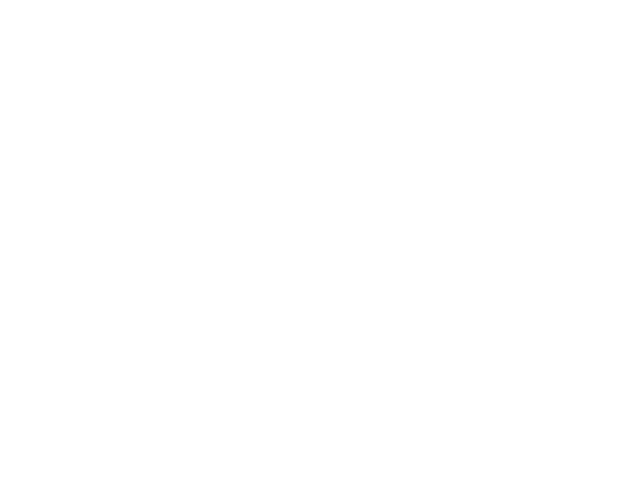
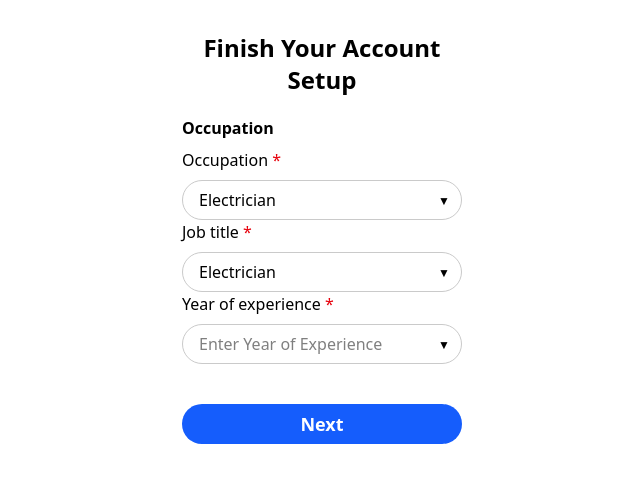
Before and after one commit to Hnn3y/iService, a React (Vite) app in the folder Frontend/: page /auth/finishaccountsetup in a window 1280 px wide. Before the commit this address had no page. Shown: the top 482 px of the page, without its empty margins (318-958 px from the left). Built offline with nearby package versions, Linux system fonts and the light colour scheme.

Commit message:
Added Finish-your-account-setup page

```diff
--- a/Frontend/src/App.jsx
+++ b/Frontend/src/App.jsx
@@ -7,6 +7,7 @@ import About from './pages/about/About';
 import Login from './pages/auth/Login';
 import SignUp from './pages/auth/SignUp';
 import ContinueSetup from './pages/auth/popup-signup/Popup';
+import FinishAccountSetup from './pages/auth/finish-acc-setup/FinishAccountSetup';
 import './App.css';
 
 import AOS from 'aos';
@@ -29,6 +30,7 @@ function App() {
         <Route path="signup" element={<SignUp />} />
         <Route path="continue-setup" element={<ContinueSetup />} />
         <Route path="accountsetup" element={<AccountSetup />} />
+        <Route path="finishaccountsetup" element={<FinishAccountSetup />} />
       </Route>
       <Route path="/" element={<MainLayout />}>
         <Route index element={<Home />} />
--- /dev/null
+++ b/Frontend/src/pages/auth/finish-acc-setup/FinishAccountSetup.jsx
@@ -0,0 +1,79 @@
+import { useState } from "react";
+import { Link, useNavigate } from "react-router-dom";
+// import { FontAwesomeIcon } from "@fortawesome/react-fontawesome";
+// import { faUser } from '@fortawesome/free-solid-svg-icons';
+// import { faCamera } from '@fortawesome/free-solid-svg-icons';
+import styles from "./finish-account-setup.module.css";
+
+const FinishAccountSetup = () => {
+  // const [profilePic, setProfilePic] = useState("");
+
+  // const handleProfilePicBtn = (e) => {
+  //     e.preventDefault();
+  //     setProfilePic(e.target.value);
+
+  //     const file = e.target.files[0];
+  //     if (file) {
+  //       const imageUrl = URL.createObjectURL(file);
+  //       setProfilePic(imageUrl);
+  //     }
+  // }
+
+  const navigate = useNavigate();
+  const handleNextBtnClick = () => {
+    navigate("/auth/profilepreview");
+  };
+  return (
+    <form
+      action=""
+      className={`w-full bg-[#fff] text-[#000] max-w-[20rem] px-5 py-8 flex flex-col items-center gap-4 ${styles.finishAccountSetup}`}
+    >
+      <div
+        className={`w-full flex flex-col items-center ${styles.customSelect}`}
+      >
+        <h2 className="text-2xl font-semibold">Finish Your Account Setup </h2>
+        <h4 className="mt-5 mb-2 font-semibold self-start">Occupation</h4>
+        <div className="w-full flex flex-col items-start gap-2">
+          <label htmlFor="">
+            Occupation <span className="text-red-600">*</span>
+          </label>
+          <select name="" id="">
+            <option value="">Electrician</option>
+            <option value="">Bricklayer</option>
+            <option value="">Mechanic</option>
+          </select>
+        </div>
+        <div className="email-box w-full flex flex-col items-start gap-2">
+          <label htmlFor="">
+            Job title <span className="text-red-600">*</span>
+          </label>
+          <select name="" id="">
+            <option value="">Electrician</option>
+            <option value="">Bricklayer</option>
+            <option value="">Mechanic</option>
+          </select>
+        </div>
+
+        <div className="password-box flex flex-col items-start gap-2">
+          <label htmlFor="">
+            Year of experience <span className="text-red-600">*</span>
+          </label>
+          <input
+            type="number"
+            placeholder="Enter Year of Experience"
+            className="w-full h-[2.5rem] px-4 border rounded-3xl"
+          />
+        </div>
+      </div>
+
+      <button
+        className="w-full h-[2.5rem] bg-blue-600 text-[#fff] text-lg font-semibold mt-6 flex justify-center items-center rounded-3xl"
+        onClick={handleNextBtnClick}
+      >
+        Next
+      </button>
+    </form>
+  );
+};
+
+export default FinishAccountSetup;
--- /dev/null
+++ b/Frontend/src/pages/auth/finish-acc-setup/finish-account-setup.module.css
@@ -0,0 +1,38 @@
+.finishAccountSetup {
+
+}
+
+.finishAccountSetup input,
+.finishAccountSetup select {
+    height: 2.5rem;
+    width: 100%;
+    border: 1px solid rgb(202, 202, 202);
+    border-radius: 20px;
+
+}
+.finishAccountSetup select{
+    appearance: none;
+    -webkit-appearance: none;
+    -moz-appearance: none;
+    padding-inline: 1rem;
+}
+.customSelect > div{
+    width: 100%;
+    position: relative;
+}
+.customSelect div::before {
+    content: '▼';
+    position: absolute;
+    display: block;
+    bottom: .6rem;
+    right: 12px;
+    pointer-events: none;
+    font-size: 12px;
+    color: #000;
+  }
+.finishAccountSetup select option{
+    color: rgb(204, 204, 204);
+    margin-right: 1rem;
+    border-radius: 20px;
+
+}
```
